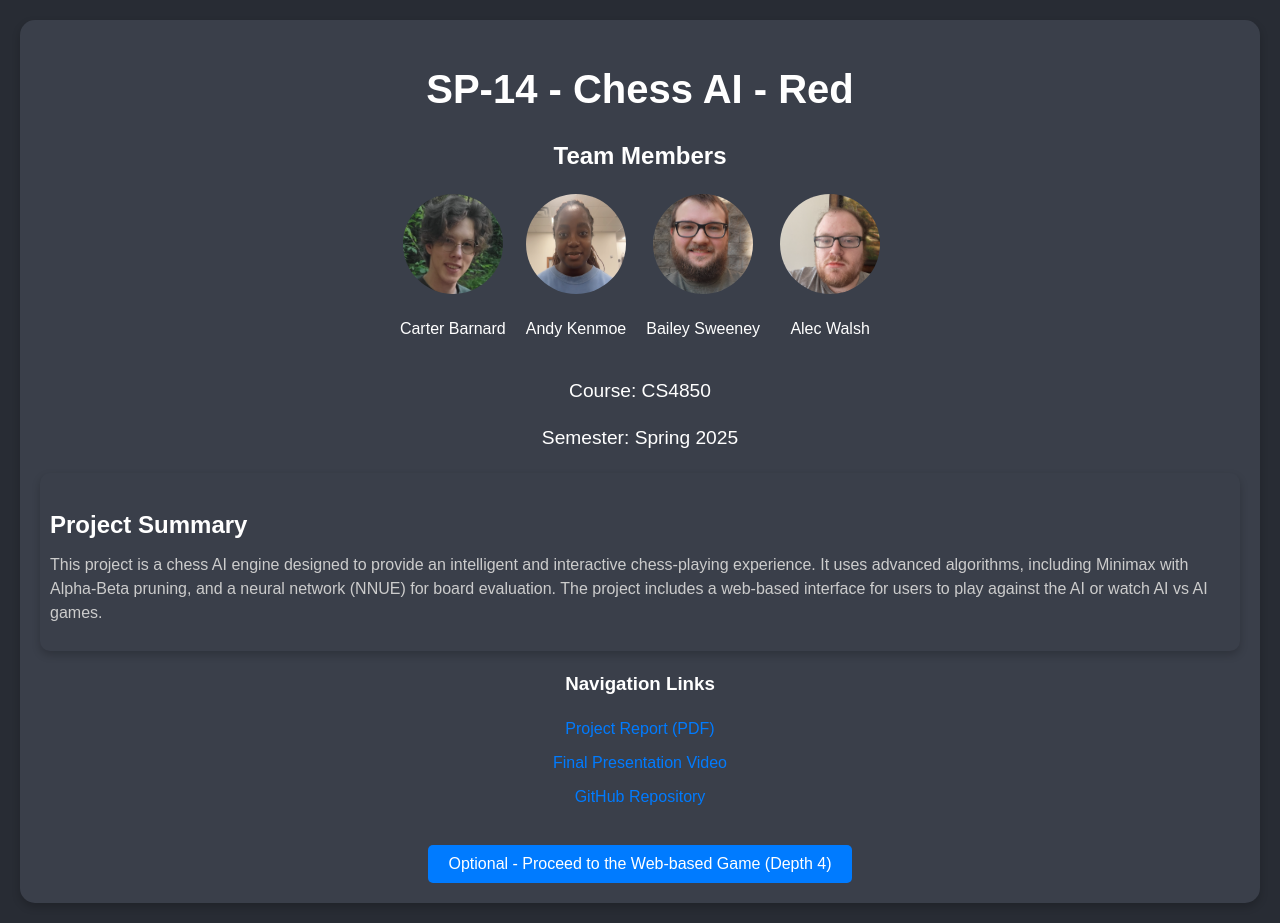
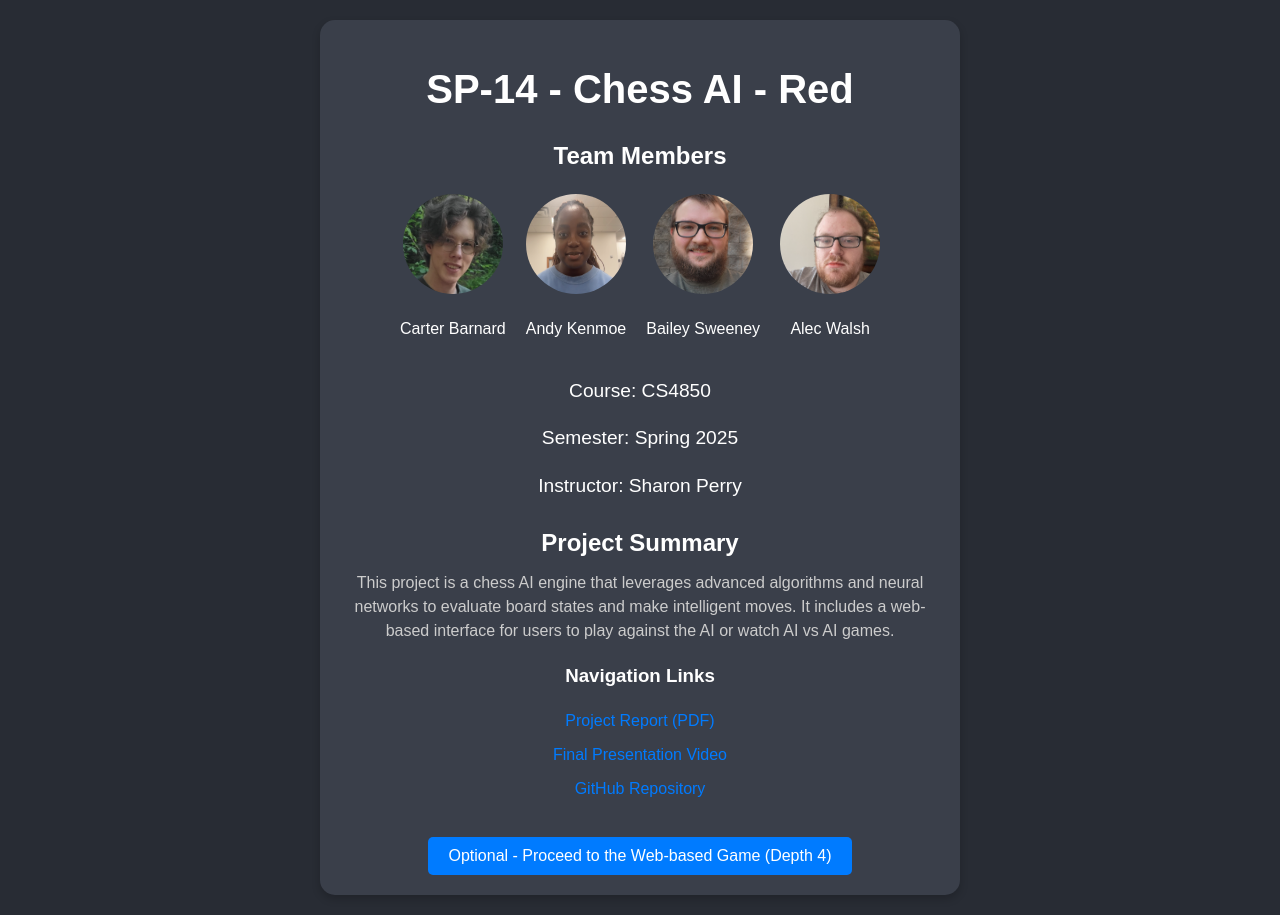
Before and after one commit to SP14-ChessAI-Red-2025/chess_engine_cpp, a React (Vite) app in the folder react-chess-frontend/: page / in a window 1280 px wide. Built offline with nearby package versions, Linux system fonts and the light colour scheme.

Commit message:
refactor: update project summary text for clarity and adjust summary section styling

```diff
--- a/react-chess-frontend/src/App.css
+++ b/react-chess-frontend/src/App.css
@@ -253,10 +253,3 @@
   font-size: 1em;
   color: #ddd;
 }
-
-.project-summary {
-  margin-top: 10px;
-  font-size: 1rem;
-  color: #ccc;
-  line-height: 1.5;
-}
--- a/react-chess-frontend/src/CoverPage.css
+++ b/react-chess-frontend/src/CoverPage.css
@@ -77,14 +77,11 @@
 
 .summary-section {
   margin-top: 20px;
-  text-align: left;
-  padding: 10px;
-  background-color: #3a3f4a;
-  border-radius: 10px;
-  box-shadow: 0 4px 8px rgba(0, 0, 0, 0.2);
+  text-align: center
 }
 
 .summary-section h3 {
+  text-align: center;
   font-size: 1.5rem;
   color: #ffffff;
   margin-bottom: 10px;
@@ -94,6 +91,7 @@
   font-size: 1rem;
   color: #ccc;
   line-height: 1.5;
-  word-wrap: break-word; /* Ensures long words wrap */
-  overflow-wrap: break-word; /* Modern alternative for word wrapping */
+  max-width: 600px;
+  margin: 0 auto;
+  overflow-wrap: break-word;
 }
--- a/react-chess-frontend/src/CoverPage.jsx
+++ b/react-chess-frontend/src/CoverPage.jsx
@@ -33,12 +33,13 @@ const CoverPage = ({ onProceed }) => {
       <div className="course-info">
         <p>Course: CS4850</p>
         <p>Semester: Spring 2025</p>
+        <p>Instructor: Sharon Perry</p>
       </div>
 
       <div className="summary-section">
         <h3>Project Summary</h3>
         <p className="project-summary">
-          This project is a chess AI engine designed to provide an intelligent and interactive chess-playing experience. It uses advanced algorithms, including Minimax with Alpha-Beta pruning, and a neural network (NNUE) for board evaluation. The project includes a web-based interface for users to play against the AI or watch AI vs AI games.
+          This project is a chess AI engine that leverages advanced algorithms and neural networks to evaluate board states and make intelligent moves. It includes a web-based interface for users to play against the AI or watch AI vs AI games.
         </p>
       </div>
 
```
